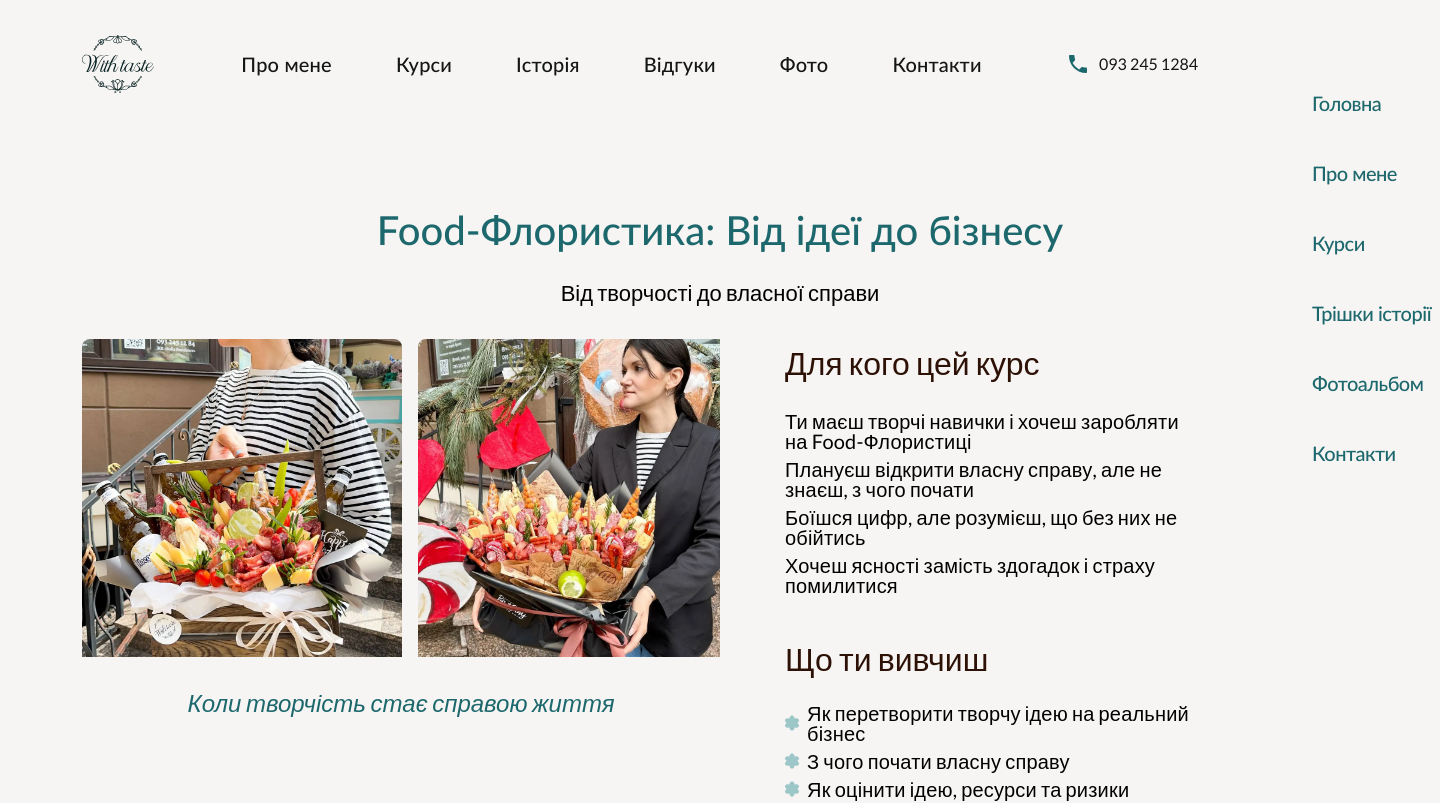
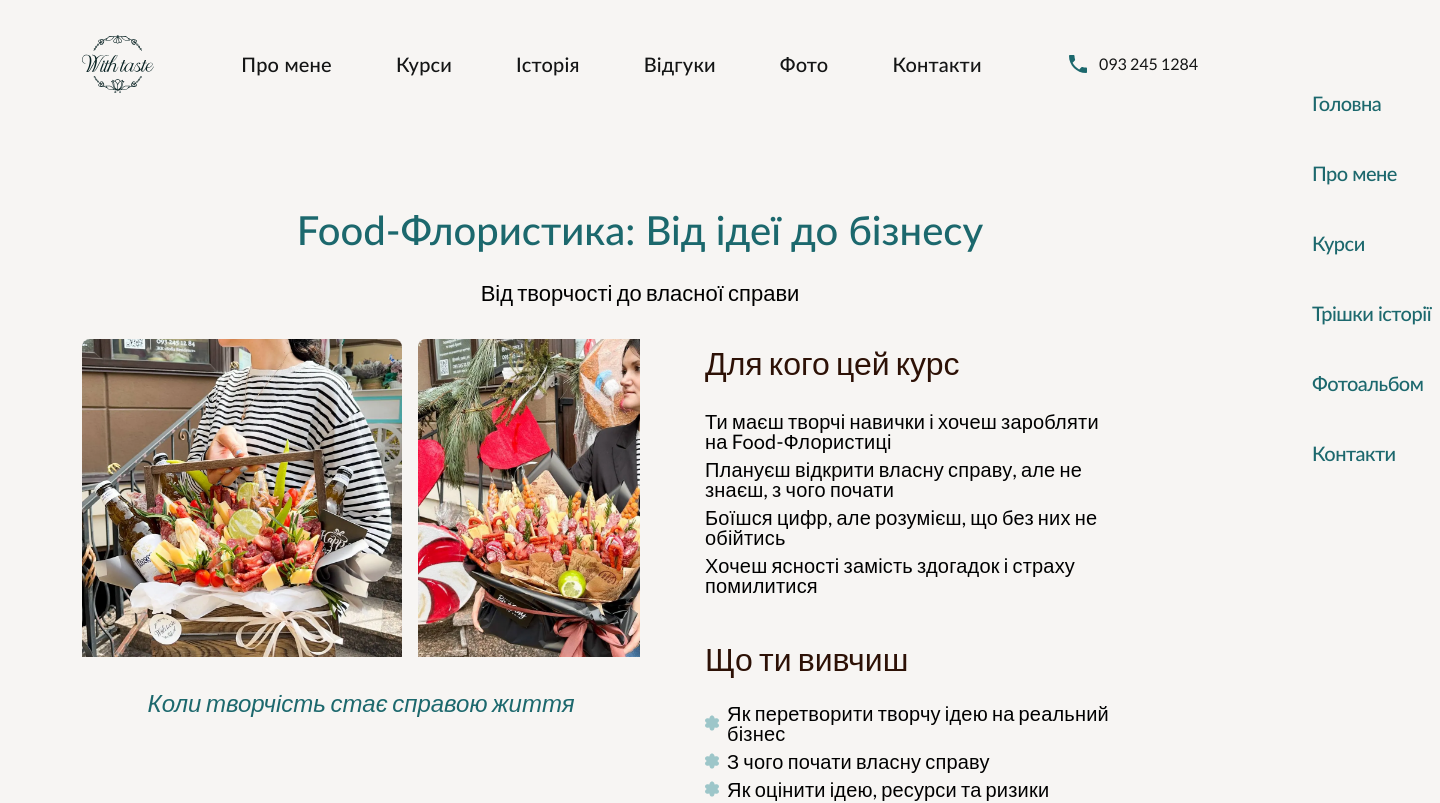
Before and after one commit to 7flowsstudio/floristics_agency, a Next.js app: page /courses/big-course in a window 1280 px wide. Shown: the top 803 px of the page, 1440 px wide, since content can reach past the window. Built offline with nearby package versions, Linux system fonts and the light colour scheme.

Commit message:
fix: add relative position

```diff
--- a/src/app/courses/big-course/page.tsx
+++ b/src/app/courses/big-course/page.tsx
@@ -2,9 +2,9 @@ import BigCoursePage from "@/components/Pages/BigCoursePage/BigCoursePage";
 
 const Page = () => {
   return (
-    <>
+    <div className="relative">
       <BigCoursePage />
-    </>
+    </div>
   );
 };
 
--- a/src/app/courses/floristics/page.tsx
+++ b/src/app/courses/floristics/page.tsx
@@ -1,10 +1,10 @@
-import FloristicsPage from "@/components/Pages/FloristicsPage/FloristicsPage";
+import FloristicsPage from '@/components/Pages/FloristicsPage/FloristicsPage';
 
 const Page = () => {
   return (
-    <>
+    <div className="relative">
       <FloristicsPage />
-    </>
+    </div>
   );
 };
 
```
